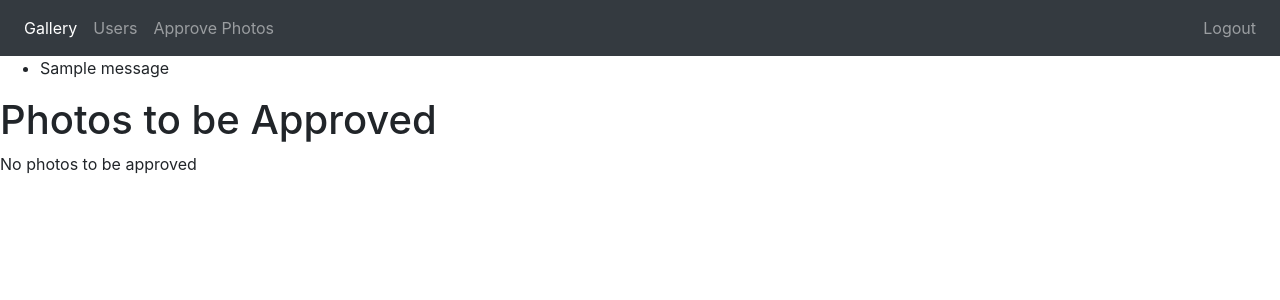
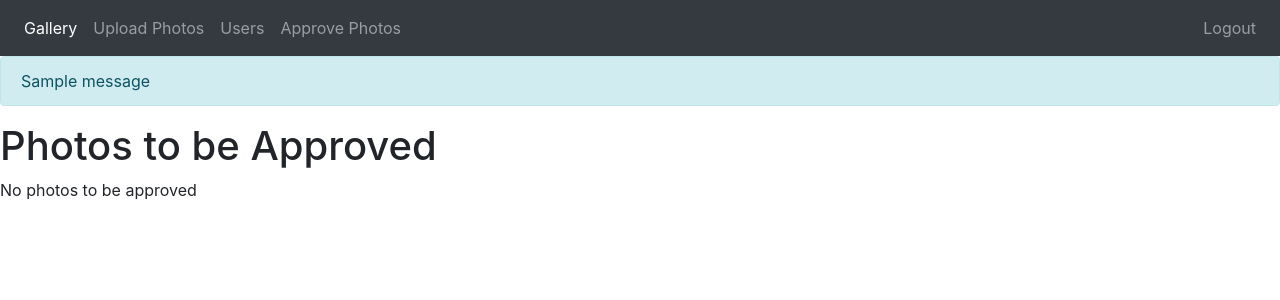
Before and after one commit to chyumin/wedding-gallery, a Flask app: page /approve_photos in a window 1280 px wide. Shown: the top 300 px of the page. Run offline with Flask 2, Linux system fonts and the light colour scheme; a user stored in the database is signed in; tables that the repository leaves empty hold one stand-in row (values such as "Sample post"); one stand-in notice (Sample message) is shown; some libraries are stand-ins or nearby versions.

Commit message:
Improved Flash Message
Added Upload Photos to navbar

```diff
--- a/wedding_gallery/templates/base.html
+++ b/wedding_gallery/templates/base.html
@@ -13,6 +13,11 @@
             <li class="nav-item active">
                 <a class="nav-link" href="{{ url_for('index') }}">Gallery</a>
             </li>
+            {% if current_user.is_authenticated %}
+            <li class="nav-item">
+                <a class="nav-link" href="{{ url_for('upload') }}">Upload Photos</a>
+            </li>
+            {% endif %}
             {% if current_user.master %}
             <li class="nav-item">
                 <a class="nav-link" href="{{ url_for('users') }}">Users</a>
@@ -35,19 +40,15 @@
 
     </div>
 
-
-
     {% with messages = get_flashed_messages() %}
-    <div>
-        <ul>
-            {% for msg in messages %}
-            <li>{{ msg }}</li>
-            {% endfor -%}
-        </ul>
-    </div>
+        {% for msg in messages %}
+        <div class="alert alert-info" role="alert">
+            {{ msg }}
+        </div>
+        {% endfor -%}
     {% endwith %}
 
-    {% block content %}{% endblock %}
+{% block content %}{% endblock %}
 
 </body>
 </html>
```
